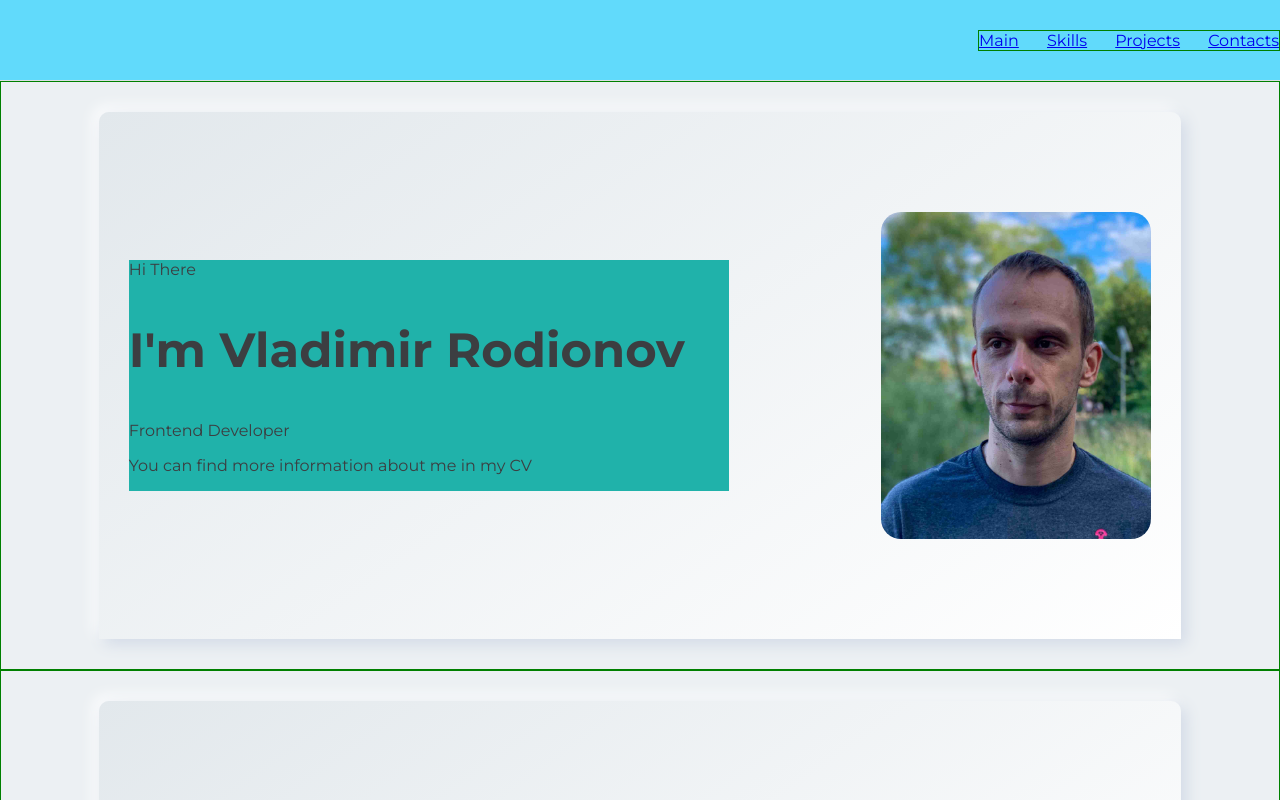
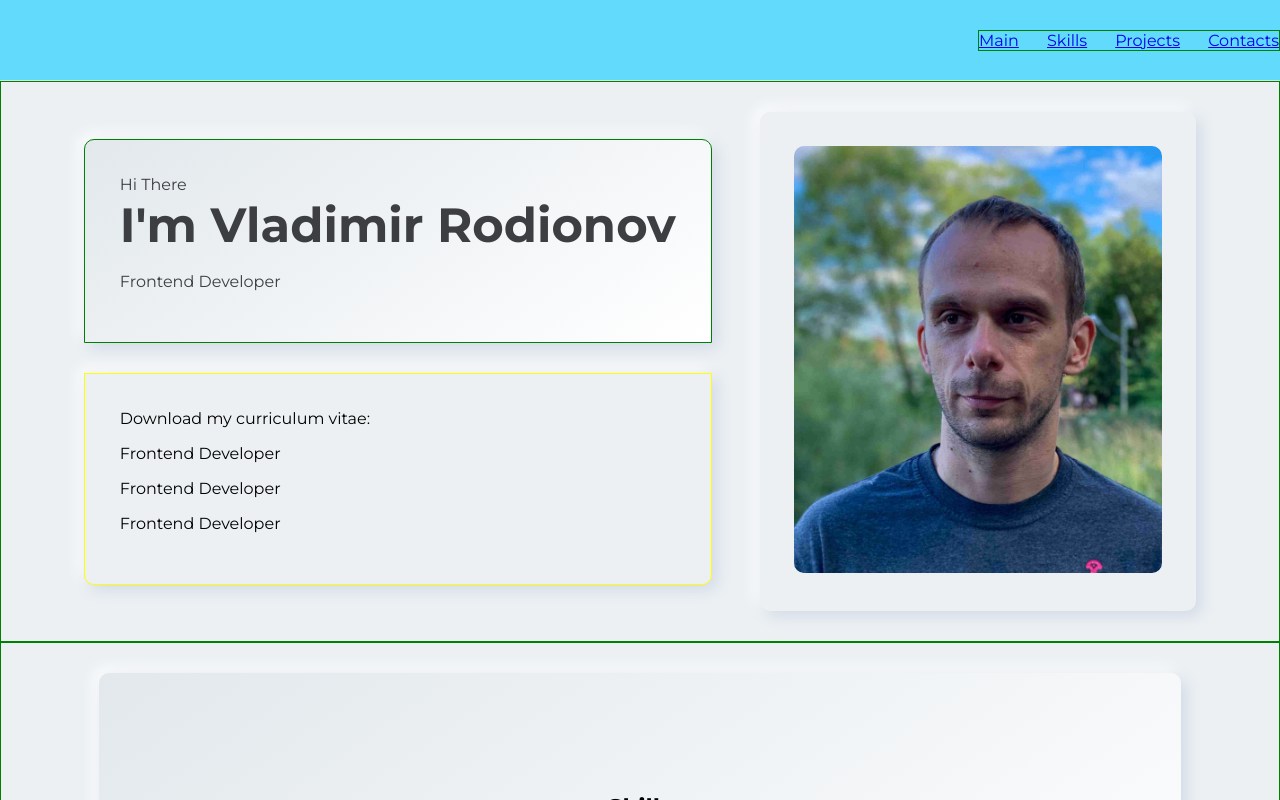
Before and after one commit to vovitolog/portfolio, a React (Create React App) app: page / in a window 1280 px wide. Shown: the top 800 px of the page. Built offline with nearby package versions, Linux system fonts and the light colour scheme.

Commit message:
feat: add styles to About component

```diff
--- a/src/components/about/About.jsx
+++ b/src/components/about/About.jsx
@@ -2,17 +2,25 @@ import React from "react";
 import classes from "./About.module.css";
 import styleContainer from "../../common/styles/Container.module.css"
 import photo from "../../assets/images/vladimir.jpg"
+import {getCLS} from "web-vitals";
 
 export const About = () => {
     return <section className={classes.about}>
-        <div className={styleContainer.container}>
-            <div className={classes.text}>
-                <span>Hi There</span>
-                <h2>I'm Vladimir Rodionov</h2>
-                <p>Frontend Developer</p>
-                <p>You can find more information about me in my CV</p>
+        <div className={classes.aboutContainer}>
+            <div className={classes.person}>
+                <div className={classes.personText}>
+                    <span>Hi There</span>
+                    <h2 className={classes.title}>I'm Vladimir Rodionov</h2>
+                    <p>Frontend Developer</p>
+                </div>
+                <div className={classes.personContact}>
+                    Download my curriculum vitae:
+                    <p>Frontend Developer</p>
+                    <p>Frontend Developer</p>
+                    <p>Frontend Developer</p>
+                </div>
             </div>
-            <div className={classes.photo}>
+            <div className={classes.photoWrapper}>
                 <img className={classes.photo} src={photo} alt="Фото Владимир"/>
             </div>
         </div>
--- a/src/components/about/About.module.css
+++ b/src/components/about/About.module.css
@@ -3,21 +3,54 @@
     /*height: 100vh;*/
 }
 
-.text {
-    width: 600px;
-    background-color: lightseagreen;
-    color: #3c3e41;
+.aboutContainer {
+    display: flex;
+    width: 90%;
+    height: 100%;
+    justify-content: space-evenly;
+    gap: 30px;
+    align-items: center;
+    margin: 30px auto;
 }
 
-.text h2 {
+.person {
+    display: flex;
+    gap: 30px;
+    flex-direction: column;
+}
+
+.personText {
+    border: 1px solid green;
+    color: #3c3e41;
+    padding: 35px;
+    box-shadow: 5px 5px 15px #d1d9e6,-5px -5px 15px #fff;
+    border-radius: 10px 10px 0 0;
+    background: linear-gradient(145deg,#e2e8ec,#fff);
+}
+
+.personContact {
+    padding: 35px;
+    border-radius: 0 0 10px 10px;
+    border: 1px solid yellow;
+    box-shadow: 5px 5px 15px #d1d9e6,-5px -5px 15px #fff;
+}
+
+.title{
     font-size: 48px;
     font-weight: 700;
     line-height: 62px;
     color: #3c3e41;
+    margin: 0;
 }
 
 .photo {
-    width: 270px;
-    height: 327px;
-    border-radius: 20px;
+    /*width: 270px;*/
+    height: 427px;
+    border-radius: 10px;
 }
+
+.photoWrapper {
+    padding: 34px;
+    box-shadow: 5px 5px 15px #d1d9e6,-5px -5px 15px #fff;
+    border-radius: 10px;
+}
```
